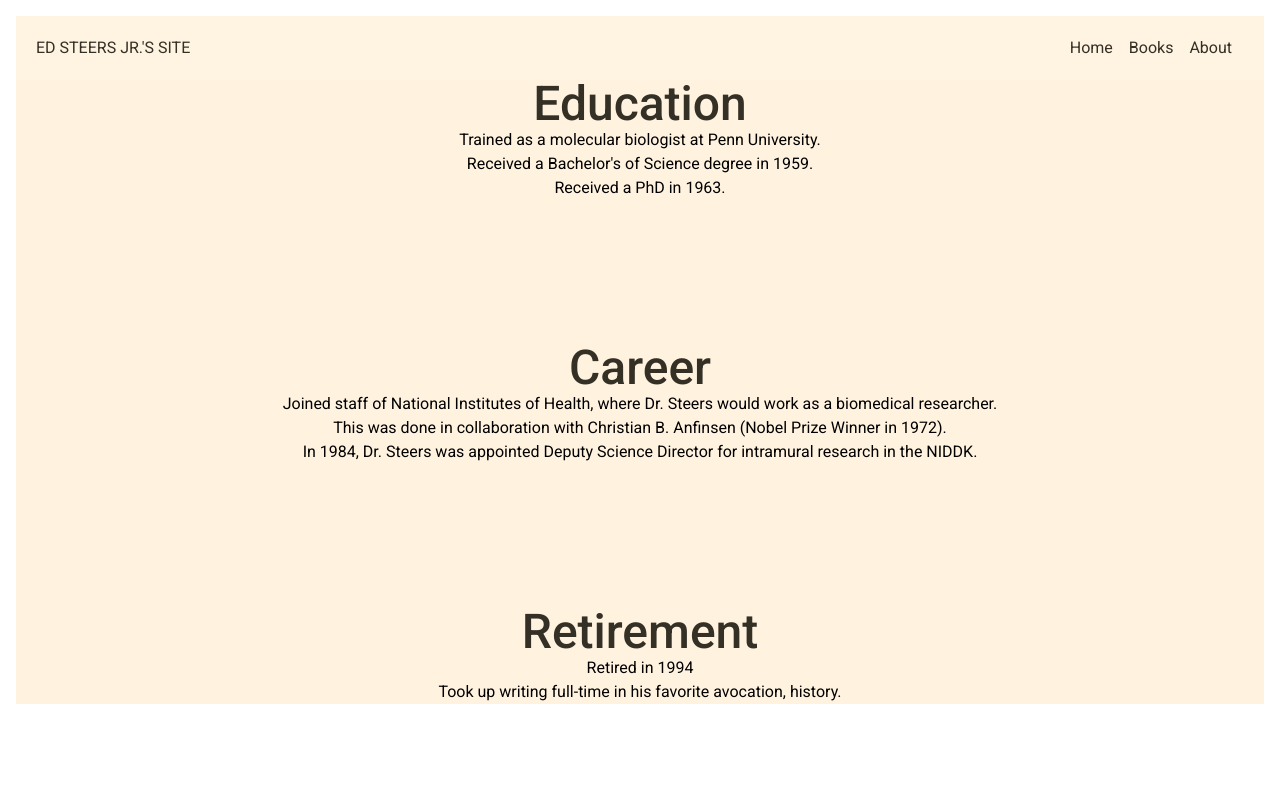
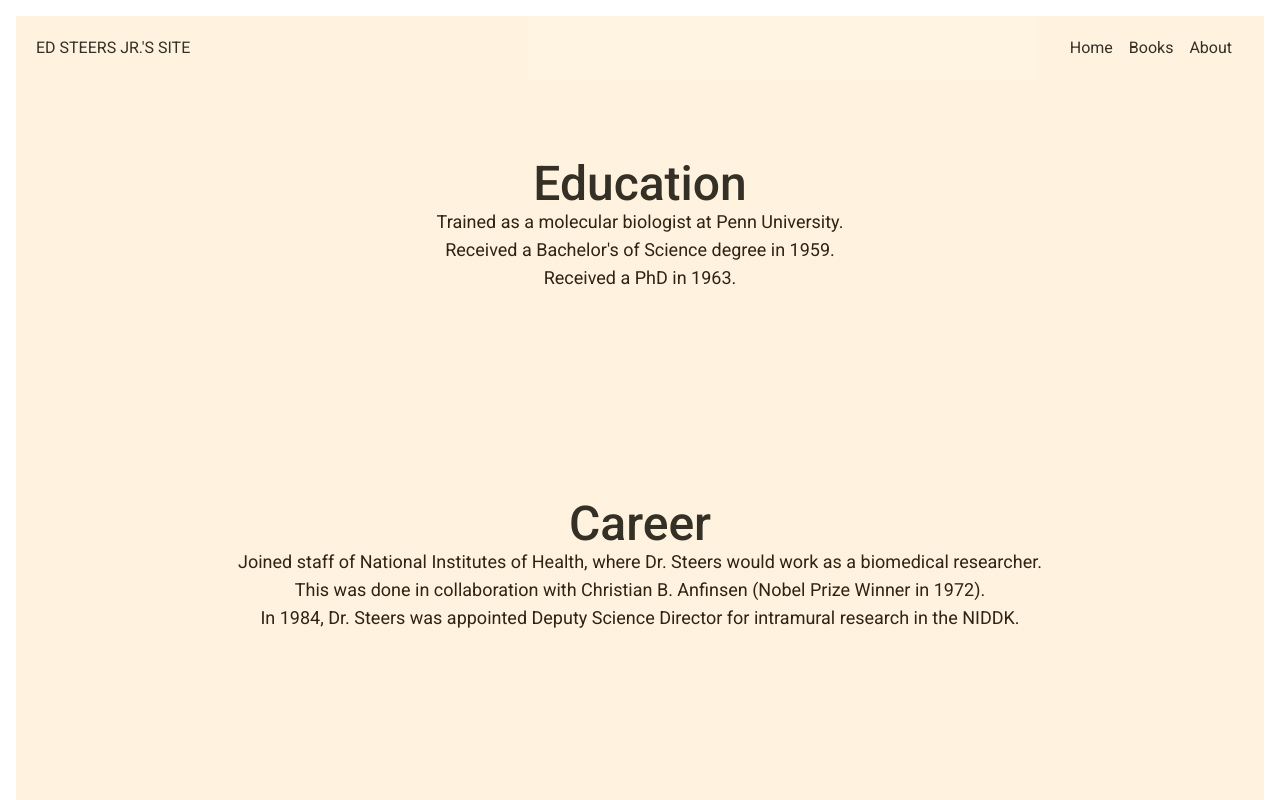
Before and after one commit to ykhm-iob/IanOBThomasC_Capstone, a React (Create React App) app: page /about/biography in a window 1280 px wide. Shown: the top 800 px of the page. Built offline with nearby package versions, Linux system fonts and the light colour scheme.

Commit message:
Sorry, this one is v1.0. Readme etc needs to be filled out though.

```diff
--- a/src/Appearances.js
+++ b/src/Appearances.js
@@ -2,28 +2,38 @@ const Appearances = () => {
   return (
     <div className="flex flex-col gap-36 text-center">
       <div>
-        <h2 className="text-titleColor text-3xl font-medium lg:text-5xl">TV Appearances</h2>
+        <h2 className="text-titleColor text-3xl font-medium lg:text-5xl pt-20">TV Appearances</h2>
         <ul>
-          <li>BookNotes with Brian Lamb</li>
-          <li>Hard Cover History on the History Channel</li>
-          <li>Washington Journal (C-SPAN)</li>
-          <li>C-Span's Book TV</li>
+          <li className="text-paragraphColor text-ellipsis text-sm max-w-sm px-10
+        sm:max-w-2xl sm:text-base md:max-w-2xl lg:text-lg lg:max-w-4xl mx-auto">BookNotes with Brian Lamb</li>
+          <li className="text-paragraphColor text-ellipsis text-sm max-w-sm px-10
+        sm:max-w-2xl sm:text-base md:max-w-2xl lg:text-lg lg:max-w-4xl mx-auto">Hard Cover History on the History Channel</li>
+          <li className="text-paragraphColor text-ellipsis text-sm max-w-sm px-10
+        sm:max-w-2xl sm:text-base md:max-w-2xl lg:text-lg lg:max-w-4xl mx-auto">Washington Journal (C-SPAN)</li>
+          <li className="text-paragraphColor text-ellipsis text-sm max-w-sm px-10
+        sm:max-w-2xl sm:text-base md:max-w-2xl lg:text-lg lg:max-w-4xl mx-auto">C-Span's Book TV</li>
         </ul>
       </div>
       <div>
-        <h2 className="text-titleColor text-3xl font-medium lg:text-5xl">Radio Appearances</h2>
+        <h2 className="text-titleColor text-3xl font-medium lg:text-5xl pt-16">Radio Appearances</h2>
         <ul>
-          <li>Several radio appearances in locations such as: CHI, MIA, DEN, MA, KY, PHIL, ROC</li>
-          <li>Radio appearance on the Canadian Broadcasting Corporation</li>
-          <li>Radio appearance on PBS Morning Edition with Bob Edwards</li>
+          <li className="text-paragraphColor text-ellipsis text-sm max-w-sm px-10
+        sm:max-w-2xl sm:text-base md:max-w-2xl lg:text-lg lg:max-w-4xl mx-auto">Several radio appearances in locations such as: CHI, MIA, DEN, MA, KY, PHIL, ROC</li>
+          <li className="text-paragraphColor text-ellipsis text-sm max-w-sm px-10
+        sm:max-w-2xl sm:text-base md:max-w-2xl lg:text-lg lg:max-w-4xl mx-auto">Radio appearance on the Canadian Broadcasting Corporation</li>
+          <li className="text-paragraphColor text-ellipsis text-sm max-w-sm px-10
+        sm:max-w-2xl sm:text-base md:max-w-2xl lg:text-lg lg:max-w-4xl mx-auto">Radio appearance on PBS Morning Edition with Bob Edwards</li>
         </ul>
       </div>
       <div>
-        <h2 className="text-titleColor text-3xl font-medium lg:text-5xl">Other Appearances</h2>
+        <h2 className="text-titleColor text-3xl font-medium lg:text-5xl pt-16">Other Appearances</h2>
         <ul>
-          <li>Appeared in four TV productions on the History Channel in regards to Lincoln's assassination.</li>
-          <li>Appeared on the Today Show, interviewed by Matt Lauer.</li>
-          <li>Had his book(s) discussed by Robert Novak on CNN's "Crossfire".</li>
+          <li className="text-paragraphColor text-ellipsis text-sm max-w-sm px-10
+        sm:max-w-2xl sm:text-base md:max-w-2xl lg:text-lg lg:max-w-4xl mx-auto">Appeared in four TV productions on the History Channel in regards to Lincoln's assassination.</li>
+          <li className="text-paragraphColor text-ellipsis text-sm max-w-sm px-10
+        sm:max-w-2xl sm:text-base md:max-w-2xl lg:text-lg lg:max-w-4xl mx-auto">Appeared on the Today Show, interviewed by Matt Lauer.</li>
+          <li className="text-paragraphColor text-ellipsis text-sm max-w-sm px-10
+        sm:max-w-2xl sm:text-base md:max-w-2xl lg:text-lg lg:max-w-4xl mx-auto">Had his book(s) discussed by Robert Novak on CNN's "Crossfire".</li>
         </ul>
       </div>
     </div>
--- a/src/Bio.js
+++ b/src/Bio.js
@@ -2,26 +2,34 @@ const Biography = () => {
   return (
     <div className="flex flex-col gap-36 text-center">
       <div>
-        <h2 className="text-titleColor text-3xl font-medium lg:text-5xl">Education</h2>
+        <h2 className="text-titleColor text-3xl font-medium lg:text-5xl pt-20">Education</h2>
         <ul>
-          <li>Trained as a molecular biologist at Penn University.</li>
-          <li>Received a Bachelor's of Science degree in 1959.</li>
-          <li>Received a PhD in 1963.</li>
+          <li className="text-paragraphColor text-ellipsis text-sm max-w-sm px-10
+        sm:max-w-2xl sm:text-base md:max-w-2xl lg:text-lg lg:max-w-4xl mx-auto">Trained as a molecular biologist at Penn University.</li>
+          <li className="text-paragraphColor text-ellipsis text-sm max-w-sm px-10
+        sm:max-w-2xl sm:text-base md:max-w-2xl lg:text-lg lg:max-w-4xl mx-auto">Received a Bachelor's of Science degree in 1959.</li>
+          <li className="text-paragraphColor text-ellipsis text-sm max-w-sm px-10
+        sm:max-w-2xl sm:text-base md:max-w-2xl lg:text-lg lg:max-w-4xl mx-auto">Received a PhD in 1963.</li>
         </ul>
       </div>
       <div>
-        <h2 className="text-titleColor text-3xl font-medium lg:text-5xl">Career</h2>
+        <h2 className="text-titleColor text-3xl font-medium lg:text-5xl pt-16">Career</h2>
         <ul>
-          <li>Joined staff of National Institutes of Health, where Dr. Steers would work as a biomedical researcher.</li>
-          <li>This was done in collaboration with Christian B. Anfinsen (Nobel Prize Winner in 1972).</li>
-          <li>In 1984, Dr. Steers was appointed Deputy Science Director for intramural research in the NIDDK.</li>
+          <li className="text-paragraphColor text-ellipsis text-sm max-w-sm px-10
+        sm:max-w-2xl sm:text-base md:max-w-2xl lg:text-lg lg:max-w-4xl mx-auto">Joined staff of National Institutes of Health, where Dr. Steers would work as a biomedical researcher.</li>
+          <li className="text-paragraphColor text-ellipsis text-sm max-w-sm px-10
+        sm:max-w-2xl sm:text-base md:max-w-2xl lg:text-lg lg:max-w-4xl mx-auto">This was done in collaboration with Christian B. Anfinsen (Nobel Prize Winner in 1972).</li>
+          <li className="text-paragraphColor text-ellipsis text-sm max-w-sm px-10
+        sm:max-w-2xl sm:text-base md:max-w-2xl lg:text-lg lg:max-w-4xl mx-auto">In 1984, Dr. Steers was appointed Deputy Science Director for intramural research in the NIDDK.</li>
         </ul>
       </div>
       <div>
-        <h2 className="text-titleColor text-3xl font-medium lg:text-5xl">Retirement</h2>
+        <h2 className="text-titleColor text-3xl font-medium lg:text-5xl pt-16">Retirement</h2>
         <ul>
-          <li>Retired in 1994</li>
-          <li>Took up writing full-time in his favorite avocation, history.</li>
+          <li className="text-paragraphColor text-ellipsis text-sm max-w-sm px-10
+        sm:max-w-2xl sm:text-base md:max-w-2xl lg:text-lg lg:max-w-4xl mx-auto">Retired in 1994</li>
+          <li className="text-paragraphColor text-ellipsis text-sm max-w-sm px-10
+        sm:max-w-2xl sm:text-base md:max-w-2xl lg:text-lg lg:max-w-4xl mx-auto">Took up writing full-time in his favorite avocation, history.</li>
         </ul>
       </div>
     </div>
```
